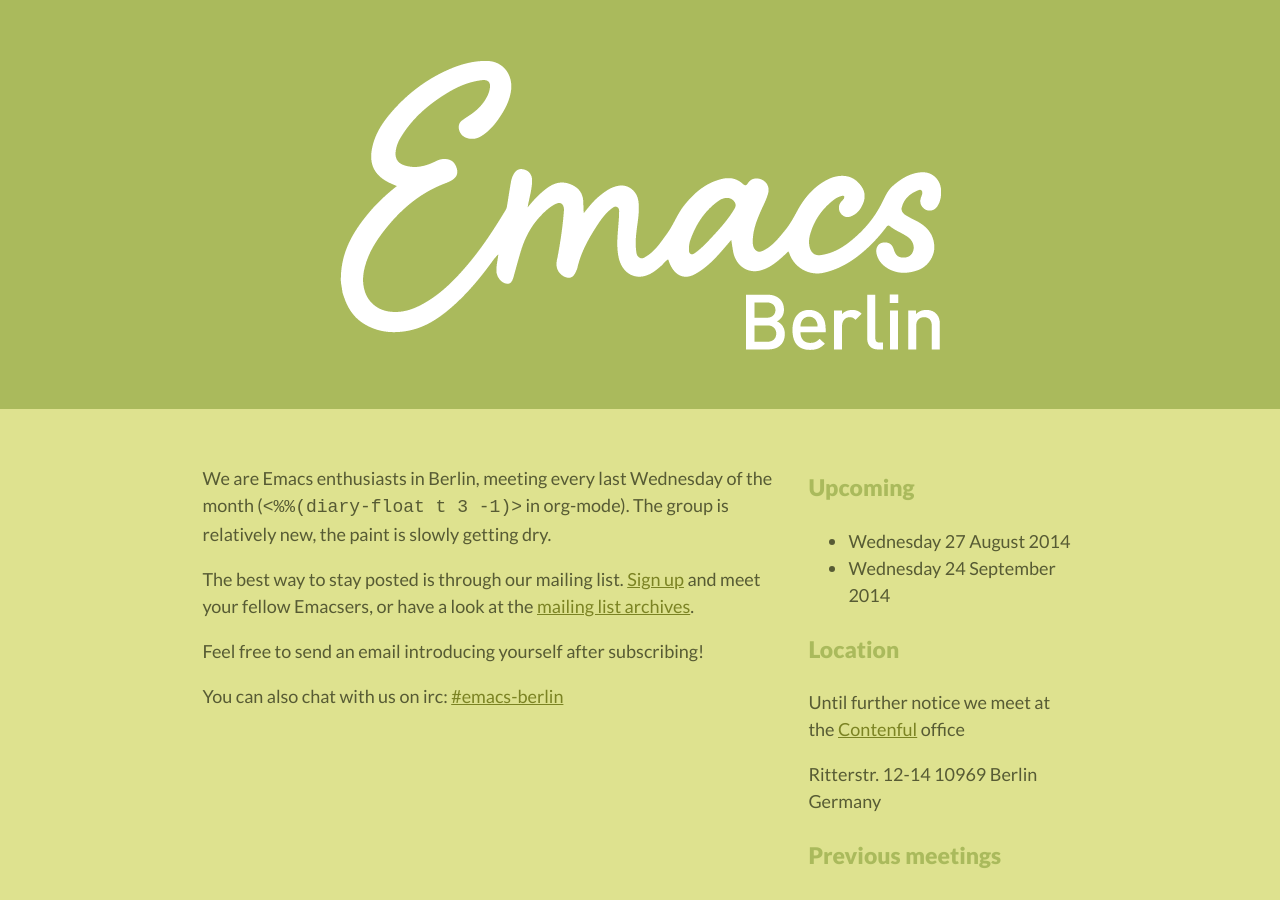
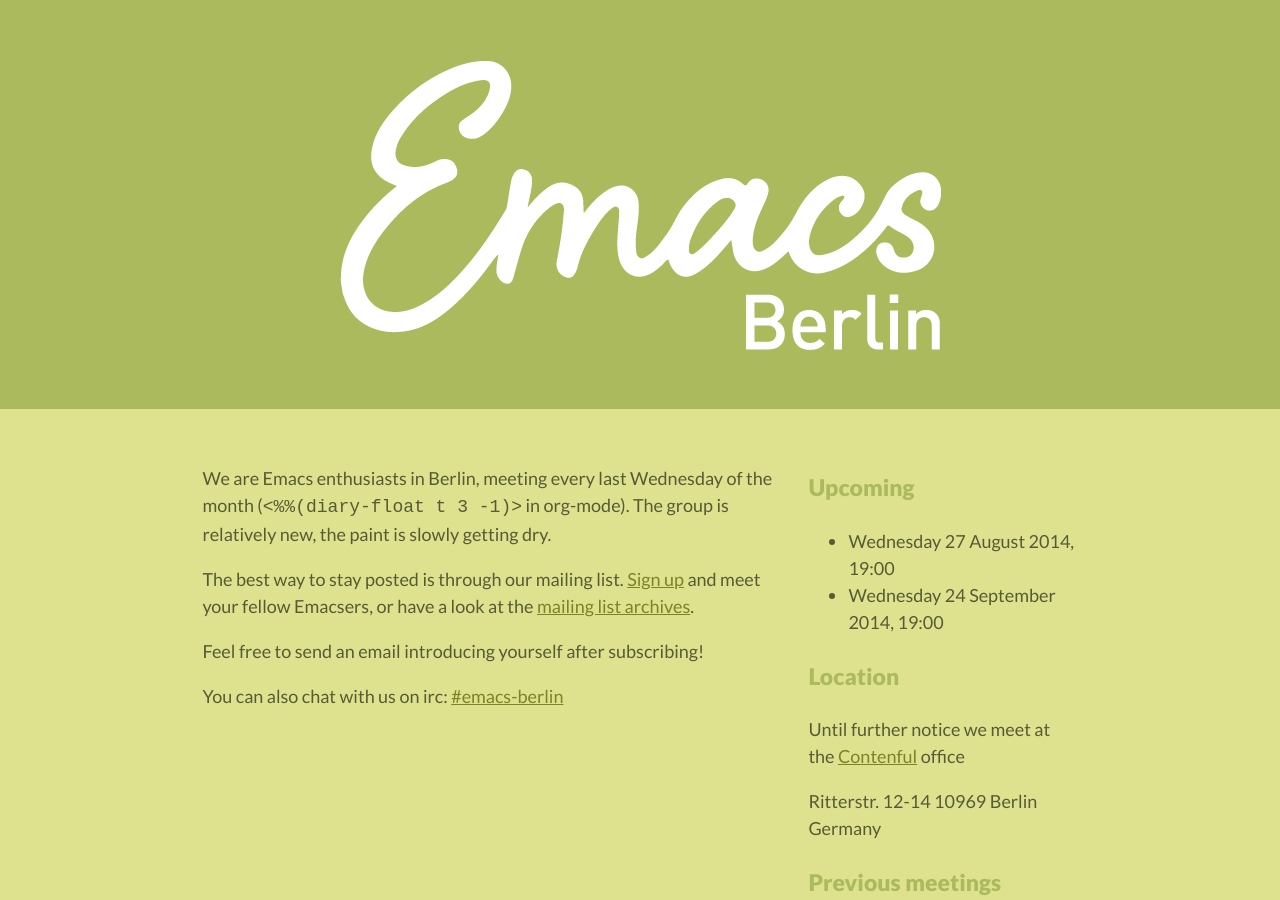
Before and after one commit to emacs-berlin/emacs-berlin.org, a Jekyll site: the page built from index.md, in a window 1280 px wide and 900 px high. Built offline with Jekyll 4.4.1, drawn with Linux system fonts in a browser that asks for light colours.

Commit message:
Add time of meetup

```diff
--- a/index.md
+++ b/index.md
@@ -27,8 +27,8 @@
 
 ### Upcoming
 
-* Wednesday 27 August 2014
-* Wednesday 24 September 2014
+* Wednesday 27 August 2014, 19:00
+* Wednesday 24 September 2014, 19:00
 
 ### Location
 
```
